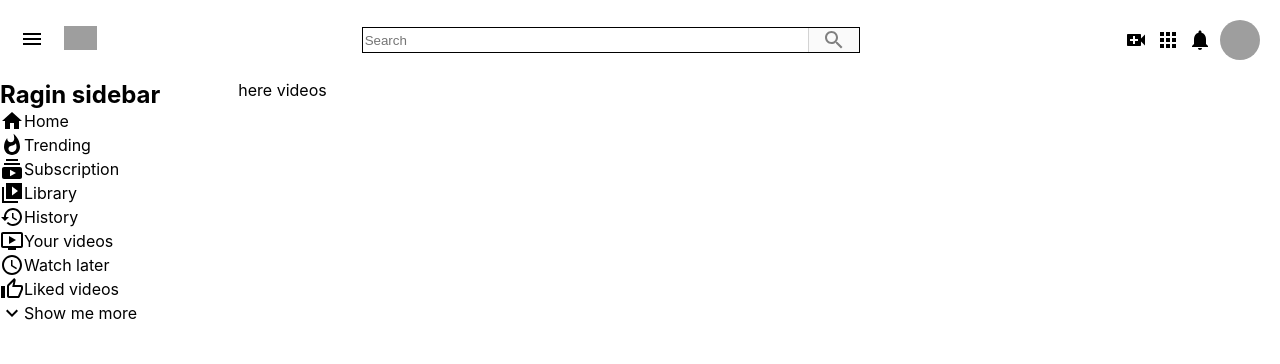
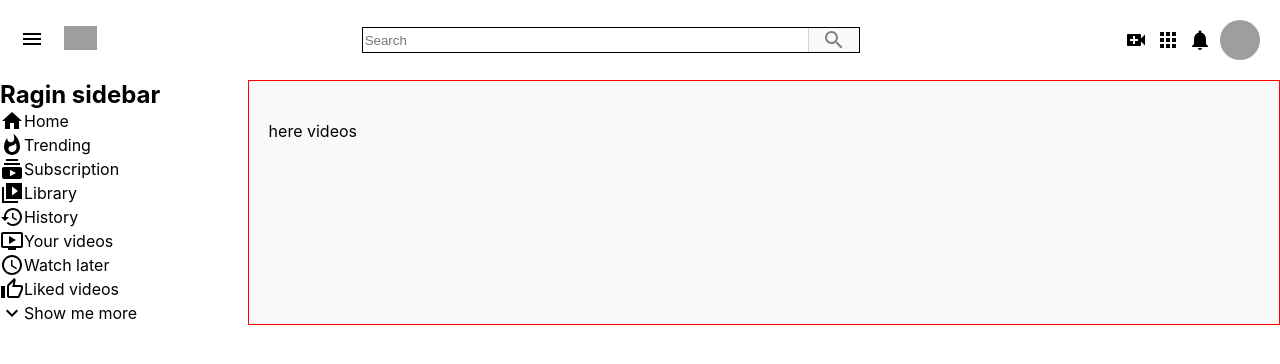
Before and after one commit to RaginQualium/raginreact, a React (Create React App) app: page / in a window 1280 px wide. Shown: the top 364 px of the page. Built offline with nearby package versions, Linux system fonts and the light colour scheme; grey boxes are pictures that could not be loaded.

Commit message:
fix recommended videos style

```diff
--- a/src/RecommendedVideos.css
+++ b/src/RecommendedVideos.css
@@ -1,3 +1,18 @@
-.recommendeVideos {
-    flex: 0.8; /* flex goes from 0 to 1: use 80 percent of parent element */
+.recommendedVideos {
+    flex: 0.8;  /* flex goes from 0 to 1: use 80 percent of parent element */
+    border: 1px solid red;
+    background-color: #f9f9f9;
+    padding: 40px 20px;
+    padding-bottom: 0;
 }
+
+.recommendedVideos > h2 {
+    margin-left: 5px;
+    margin-bottom: 20px;
+}
+
+.recommendedVideos__videos {
+    display: flex;
+    flex-wrap: wrap;
+
+}
```
